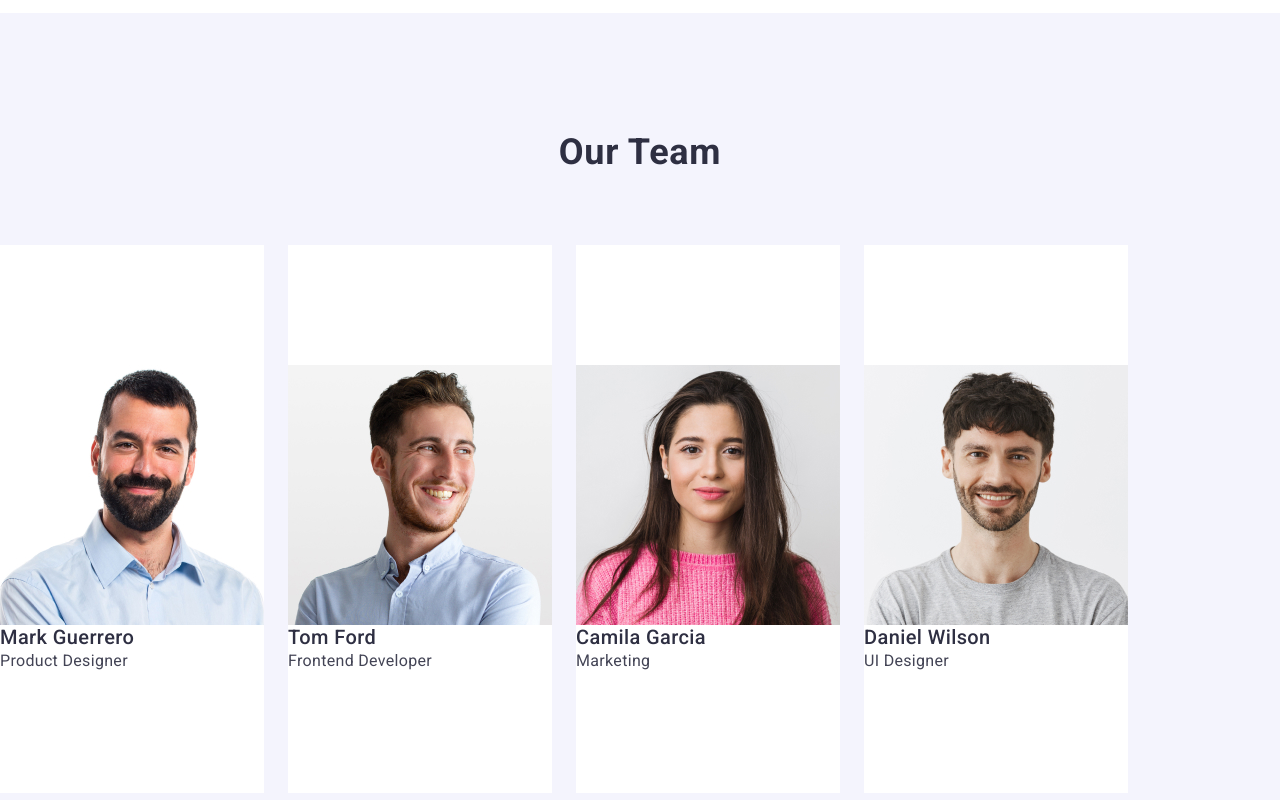
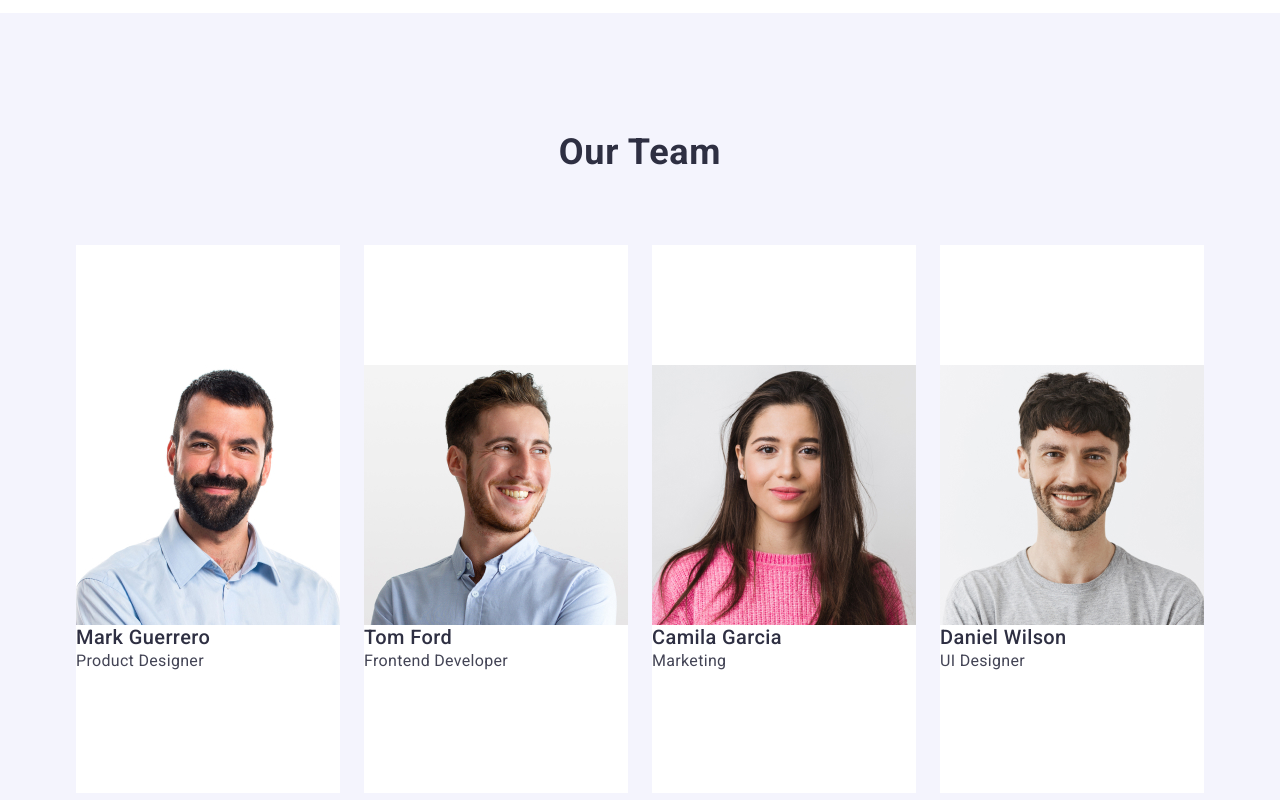
Before and after one commit to Devid-Hainal/goit-markup-hw-03, a plain HTML site: page index.html in a window 1280 px wide. Shown: the part 980-1780 px from the top of the page. Drawn offline with nearby package versions, Linux system fonts and the light colour scheme.

Commit message:
portfolio

```diff
--- a/index.html
+++ b/index.html
@@ -102,7 +102,7 @@
       </section>
       <!-- portfolio -->
       <section class="portfolio">
-        <div class="contants contants-portfolio">
+        <div class="container contants-portfolio">
           <h2 class="portfolio-logo">Our Team</h2>
           <ul class="protfolio-cart-item">
             <li class="protfolio-cart">
```
